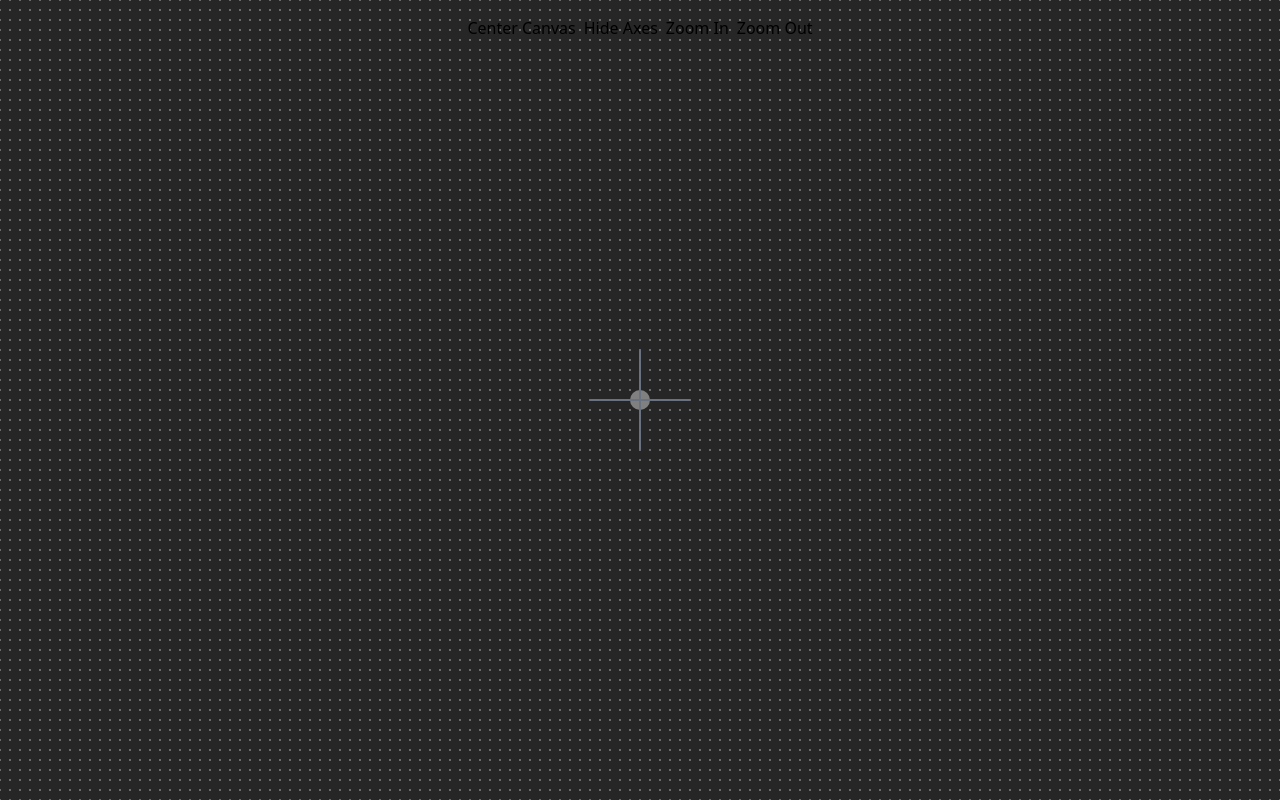
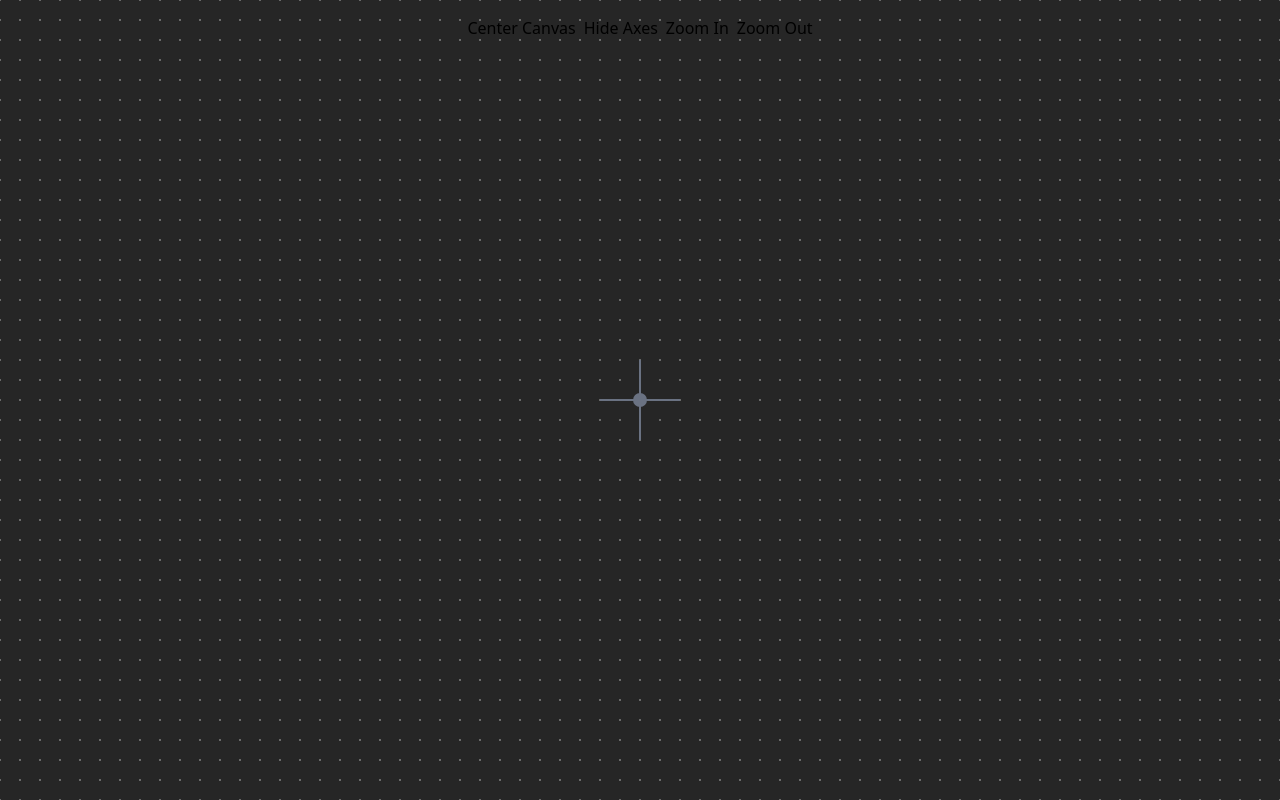
Before and after one commit to archiviofontiorali/permea, a Vue app: page / in a window 1280 px wide. Built offline with nearby package versions, Linux system fonts and the light colour scheme; the HTML template or start-up script is replaced by a standard one.

Commit message:
Add module constants

```diff
--- a/src/components/CanvasModule.vue
+++ b/src/components/CanvasModule.vue
@@ -1,15 +1,13 @@
 <script setup lang="ts">
 import { ref } from 'vue'
 import type { Ref } from 'vue'
-
+import { BackgroundGrid as BG } from '@/constants'
 import interact from 'interactjs'
 
 import CanvasNodeCard from './CanvasNodeCard.vue'
 import CanvasDraggable from './CanvasDraggable.vue'
 
 import { useCanvasStore } from '@/stores/nodes'
-
-const bgCircleSize = 1
 
 const storage = useCanvasStore()
 storage.demoSetup()
@@ -66,12 +64,12 @@ function zoomOut() {
         class="color-[#D1D1D1]"
         :x="view.x"
         :y="view.y"
-        :width="10 * view.scale"
-        :height="10 * view.scale"
+        :width="BG.gap * view.scale"
+        :height="BG.gap * view.scale"
         patternUnits="userSpaceOnUse"
-        :patternTransform="`translate(-${bgCircleSize}, -${bgCircleSize})`"
+        :patternTransform="`translate(-${BG.radius}, -${BG.radius})`"
       >
-        <circle :cx="bgCircleSize" :cy="bgCircleSize" :r="bgCircleSize" fill="grey"></circle>
+        <circle :cx="BG.radius" :cy="BG.radius" :r="BG.radius" fill="grey"></circle>
       </pattern>
 
       <rect width="100%" height="100%" fill="url(#canvas-background-pattern)"></rect>
@@ -81,9 +79,9 @@ function zoomOut() {
         :class="{ hidden: view.showAxes }"
         :style="{ transform: `translate(${view.x}px, ${view.y}px)` }"
       >
-        <circle cx="0" cy="0" r="10" fill="grey"></circle>
-        <line x1="-50" x2="50" y1="0" y2="0" />
-        <line x1="0" x2="0" y1="-50" y2="50" />
+        <circle cx="0" cy="0" r="7"></circle>
+        <line x1="-40" x2="40" y1="0" y2="0" />
+        <line x1="0" x2="0" y1="-40" y2="40" />
       </g>
     </svg>
 
@@ -112,6 +110,9 @@ svg g#canvas-axes line {
   stroke: var(--color-gray-500);
   stroke-width: 2;
 }
+svg g#canvas-axes circle {
+  fill: var(--color-gray-500);
+}
 
 .draggable {
   position: absolute;
--- /dev/null
+++ b/src/constants.ts
@@ -0,0 +1,4 @@
+export const BackgroundGrid = {
+  radius: 1,
+  gap: 20,
+}
```
